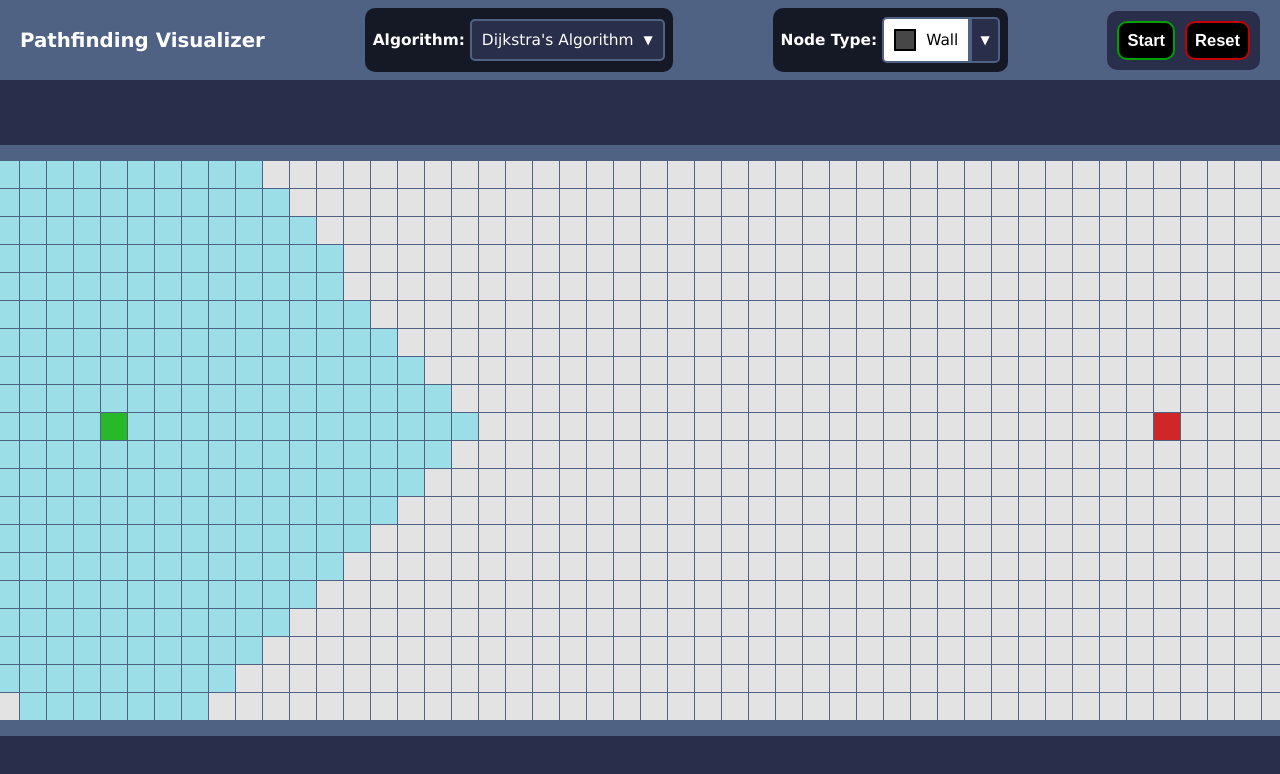
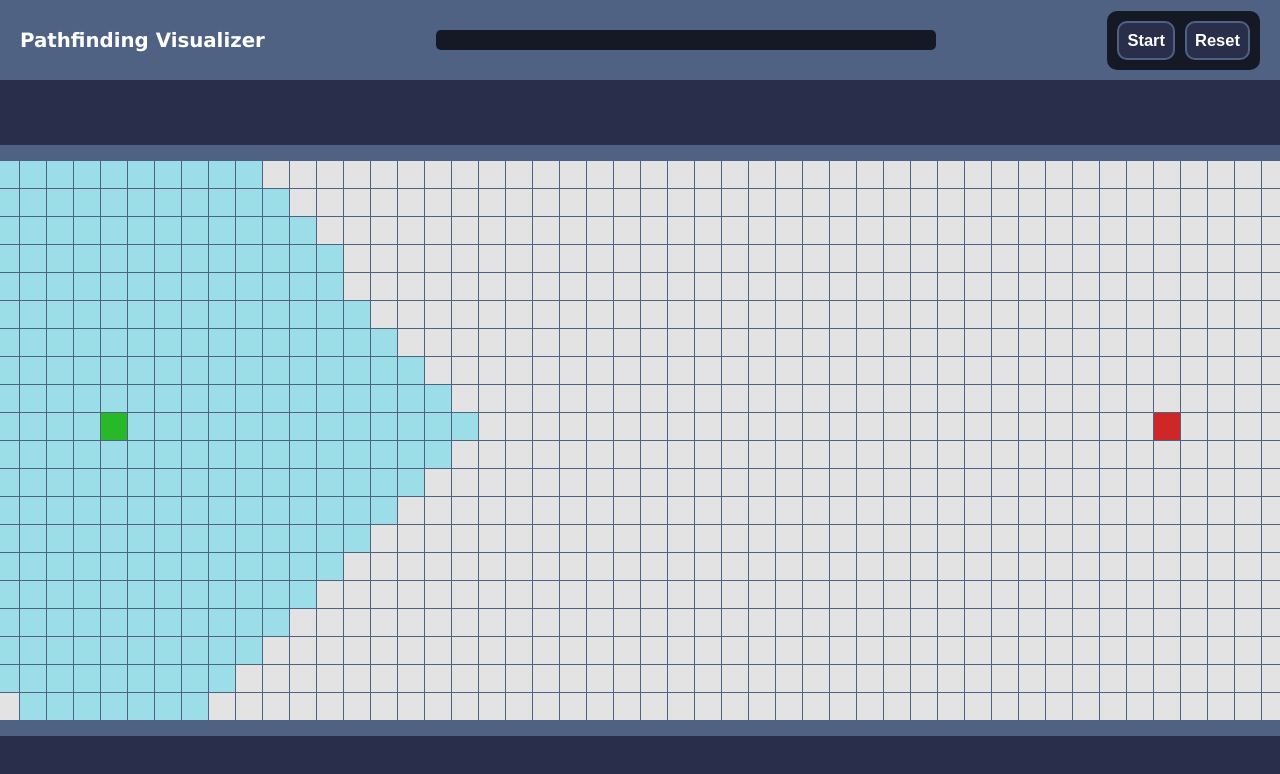
Before and after one commit to d3nielpaun/PathfindingVisualizerApp, a React (Create React App) app in the folder pathfinding_visualizer/: page / in a window 1280 px wide. Both pictures are taken after a click on the button "Start". Shown: the top 774 px of the page. Built offline with nearby package versions, Linux system fonts and the light colour scheme.

Commit message:
Reset fixed, added sand and grass nodes

```diff
--- a/pathfinding_visualizer/src/App.js
+++ b/pathfinding_visualizer/src/App.js
@@ -5,6 +5,8 @@ import PathfindingVisualizer from './PathfindingVisualizer/PathfindingVisualizer
 
 
 const App = () => {
+   const [isVisualizing, setIsVisualizing] = useState(null);
+   const [resetGrid, setResetGrid] = useState(null);
    const [selectedAlgorithm, setSelectedAlgorithm] = useState("Dijkstra's Algorithm");
    const [selectedNodeType, setSelectedNodeType] = useState("Wall");
    const [nodeTypes, setNodeTypes] = useState([
@@ -20,9 +22,16 @@ const App = () => {
          name: "Water",
          weight: 50
       },
+      {
+         name: "Sand",
+         weight: 30
+      },
+      {
+         name: "Grass",
+         weight: 10,
+      }
+
    ]);
-   const [isVisualizing, setIsVisualizing] = useState(false);
-   const [resetGrid, setResetGrid] = useState(false);
 
    const onAlgorithmChange = (algorithm) => {
       setSelectedAlgorithm(algorithm);
@@ -38,20 +47,24 @@ const App = () => {
 
    const onStartButtonClick = () => {
       setIsVisualizing(true);
-      setResetGrid(false);
    };
 
    const onResetButtonClick = () => {
-      setResetGrid(true);
-      setIsVisualizing(false);
+      setResetGrid(prev => !prev);
+
    };
 
-   const algorithms = ["Dijkstra's Algorithm", "Breadth-first Search", "Depth-first Search"];
+   const algorithms = [
+      "Dijkstra's Algorithm",
+      "Breadth-first Search",
+      "Depth-first Search"
+   ];
 
    return (
       <div className="App">
          <div className="app-container">
             <Header
+               isVisualizing={isVisualizing}
                algorithms={algorithms}
                selectedAlgorithm={selectedAlgorithm}
                onAlgorithmChange={onAlgorithmChange}
@@ -63,11 +76,12 @@ const App = () => {
                onResetButtonClick={onResetButtonClick}>
             </Header>
             <PathfindingVisualizer
+               isVisualizing={isVisualizing}
+               setIsVisualizing={setIsVisualizing}
+               resetGrid={resetGrid}
                selectedAlgorithm={selectedAlgorithm}
                nodeTypes={nodeTypes}
-               selectedNodeType={selectedNodeType}
-               isVisualizing={isVisualizing}
-               resetGrid={resetGrid}>
+               selectedNodeType={selectedNodeType}>
             </PathfindingVisualizer>
          </div>
       </div>
--- a/pathfinding_visualizer/src/Header/Dropdowns/NodeDropdown.css
+++ b/pathfinding_visualizer/src/Header/Dropdowns/NodeDropdown.css
@@ -61,8 +61,6 @@
     width: max-content;
     margin-top: 4px;
     list-style-type: none;
-    max-height: 200px;
-    overflow-y: auto;
     z-index: 100;
     background-color: white;
     color: black;
@@ -141,3 +139,11 @@
 .water {
     background: var(--water-node-color);
 }
+
+.sand {
+    background: var(--sand-node-color);
+}
+
+.grass {
+    background: var(--grass-node-color);
+}
--- a/pathfinding_visualizer/src/Header/Header.css
+++ b/pathfinding_visualizer/src/Header/Header.css
@@ -14,12 +14,12 @@
     height: 80px;
     padding: 0 20px 0 20px;
     display: flex;
-    flex-direction: row;
+    align-items: center;
     justify-content: space-between;
-    align-items: center;
+    gap: 10px;
     background: var(--header-color);
     color: var(--text-color);
-    font-size: 11px;
+    font-size: 1rem;
     font-family: Verdana, sans-serif;
 }
 
@@ -29,13 +29,33 @@
     color: var(--text-color);
 }
 
+.selection-container {
+    display: flex;
+    justify-content: space-evenly;
+    align-items: center;
+    flex-grow: 1;
+}
+
+.output-container {
+    display: flex;
+    flex-direction: column;
+    justify-content: center;
+    padding: 10px;
+    flex-grow: 1;
+    max-width: 500px;
+    font-size: 1.4rem;
+    background: var(--tertiary-header-color);
+    border-radius: 5px;
+}
+
+
 .button-container {
     padding: 10px;
     display: flex;
     flex-direction: row;
     gap: 10px;
     align-items: center;
-    background: var(--secondary-header-color);
+    background: var(--tertiary-header-color);
     border-radius: 10px;
 }
 
@@ -45,23 +65,11 @@ button {
     border-radius: 10px;
     font-size: 1.5rem;
     font-weight: bold;
-    background: var(--button-color);
+    background: var(--secondary-header-color);
     color: var(--text-color);
-    border: 2px solid var(--start-button-border-color);
+    border: 2px solid var(--header-color);
 }
 
-.start-button {
-    border: 2px solid var(--start-button-border-color);
+button:hover {
+    border: 2px solid var(--accent-color);
 }
-
-.start-button:hover {
-    background: var(--button-hover-color);
-}
-
-.reset-button {
-    border: 2px solid var(--reset-button-border-color);
-}
-
-.reset-button:hover {
-    background: var(--button-hover-color);
-}
--- a/pathfinding_visualizer/src/Header/Header.jsx
+++ b/pathfinding_visualizer/src/Header/Header.jsx
@@ -3,7 +3,7 @@ import './Header.css';
 import AlgDropdown from './Dropdowns/AlgDropdown'
 import NodeDropdown from './Dropdowns/NodeDropdown'
 
-const Header = ({ algorithms, selectedAlgorithm, onAlgorithmChange,
+const Header = ({ isVisualizing, algorithms, selectedAlgorithm, onAlgorithmChange,
    nodeTypes, selectedNodeType, onNodeTypeChange, onNodeWeightChange,
    onStartButtonClick, onResetButtonClick }) => {
 
@@ -11,6 +11,8 @@ const Header = ({ algorithms, selectedAlgorithm, onAlgorithmChange,
    return (
       <div className="header-container">
          <header className="header-title">Pathfinding Visualizer</header>
+         {!isVisualizing && (
+            <div className="selection-container">
                <AlgDropdown
                   algorithms={algorithms}
                   selectedAlgorithm={selectedAlgorithm}
@@ -22,6 +24,13 @@ const Header = ({ algorithms, selectedAlgorithm, onAlgorithmChange,
                   onNodeTypeChange={onNodeTypeChange}
                   onNodeWeightChange={onNodeWeightChange}>
                </NodeDropdown>
+            </div>
+         )}
+         {isVisualizing && (
+            <div className="output-container">
+               <p id="output-text"></p>
+            </div>
+         )}
          <div className="button-container">
             <button className="start-button" onClick={onStartButtonClick}>Start</button>
             <button className="reset-button" onClick={onResetButtonClick}>Reset</button>
--- a/pathfinding_visualizer/src/PathfindingVisualizer/Node/Node.css
+++ b/pathfinding_visualizer/src/PathfindingVisualizer/Node/Node.css
@@ -4,6 +4,8 @@
     --wall-node-color: rgb(71, 71, 71);
     --mud-node-color: rgb(178, 117, 70);
     --water-node-color: rgb(66, 104, 217);
+    --sand-node-color: rgb(227, 227, 112);
+    --grass-node-color: rgb(51, 112, 51);
     --visited-node-color: rgb(155, 222, 231);
     --shortest-path-node-color: rgb(231, 161, 155);
 }
@@ -34,6 +36,14 @@
     background: var(--water-node-color);
 }
 
+.node-sand {
+    background: var(--sand-node-color);
+}
+
+.node-grass {
+    background: var(--grass-node-color);
+}
+
 .node-visited {
     background: var(--visited-node-color);
 }
--- a/pathfinding_visualizer/src/PathfindingVisualizer/Node/Node.jsx
+++ b/pathfinding_visualizer/src/PathfindingVisualizer/Node/Node.jsx
@@ -22,6 +22,13 @@ const Node = ({ row, col, isStart, isFinish, type, isVisited,
    else if (type === "Water") {
       nodeClass += ' node-water'
    }
+   else if (type === "Sand") {
+      nodeClass += ' node-sand'
+   }
+   else if (type === "Grass") {
+      nodeClass += ' node-grass'
+   }
+
 
    if (isVisited) {
       nodeClass += ' node-visited';
--- a/pathfinding_visualizer/src/PathfindingVisualizer/PathfindingVisualizer.jsx
+++ b/pathfinding_visualizer/src/PathfindingVisualizer/PathfindingVisualizer.jsx
@@ -12,7 +12,8 @@ let FINISH_NODE_ROW = 9;
 let FINISH_NODE_COL = 44;
 
 
-const PathfindingVisualizer = ({ selectedAlgorithm, nodeTypes, selectedNodeType, isVisualizing, resetGrid }) => {
+const PathfindingVisualizer = ({ isVisualizing, setIsVisualizing, resetGrid,
+   selectedAlgorithm, nodeTypes, selectedNodeType }) => {
    const [grid, setGrid] = useState([]);
    const [mousePressed, setMousePressed] = useState(false);
    const [movingStartNode, setMovingStartNode] = useState(false);
@@ -27,23 +28,21 @@ const PathfindingVisualizer = ({ selectedAlgorithm, nodeTypes, selectedNodeType,
 
 
    useEffect(() => {
-      if (isVisualizing) {
+      if (isVisualizing === true) {
          if (selectedAlgorithm === "Dijkstra's Algorithm") {
             visualizeDijkstra();
-            console.log(nodeTypes);
-            console.log(grid[9][6]);
          }
       }
    }, [isVisualizing]);
 
-
    useEffect(() => {
-      if (resetGrid) {
+      if (resetGrid !== null) {
          clearTimeouts();
          const newGrid = resetAllNodes(grid); // Reset node properties and DOM elements
          setGrid(newGrid); // Update the grid with the reset nodes
+         setIsVisualizing(false);
       }
-   }, [resetGrid]);
+   }, [resetGrid])
 
 
    const clearTimeouts = () => {
```
Lines whose indentation alone changed are shown as unchanged.
